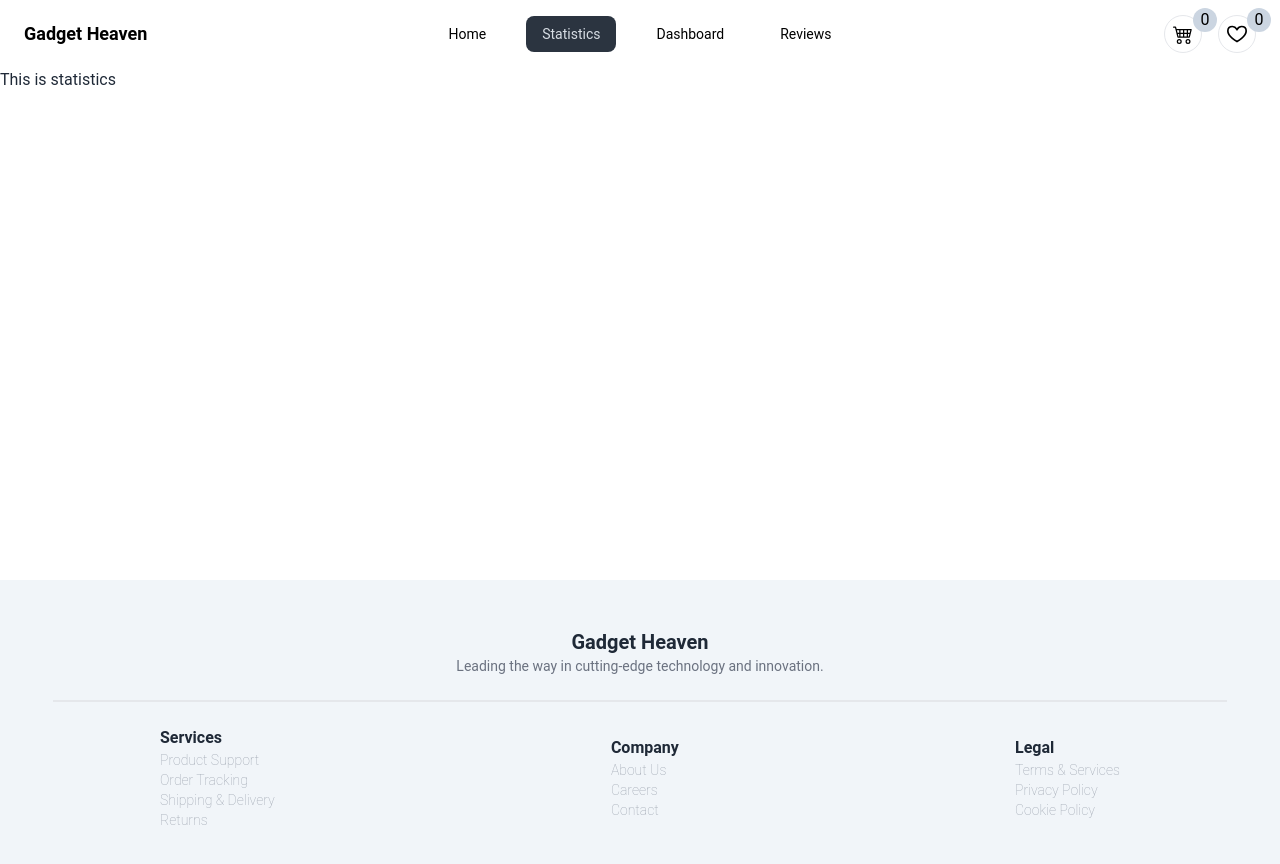
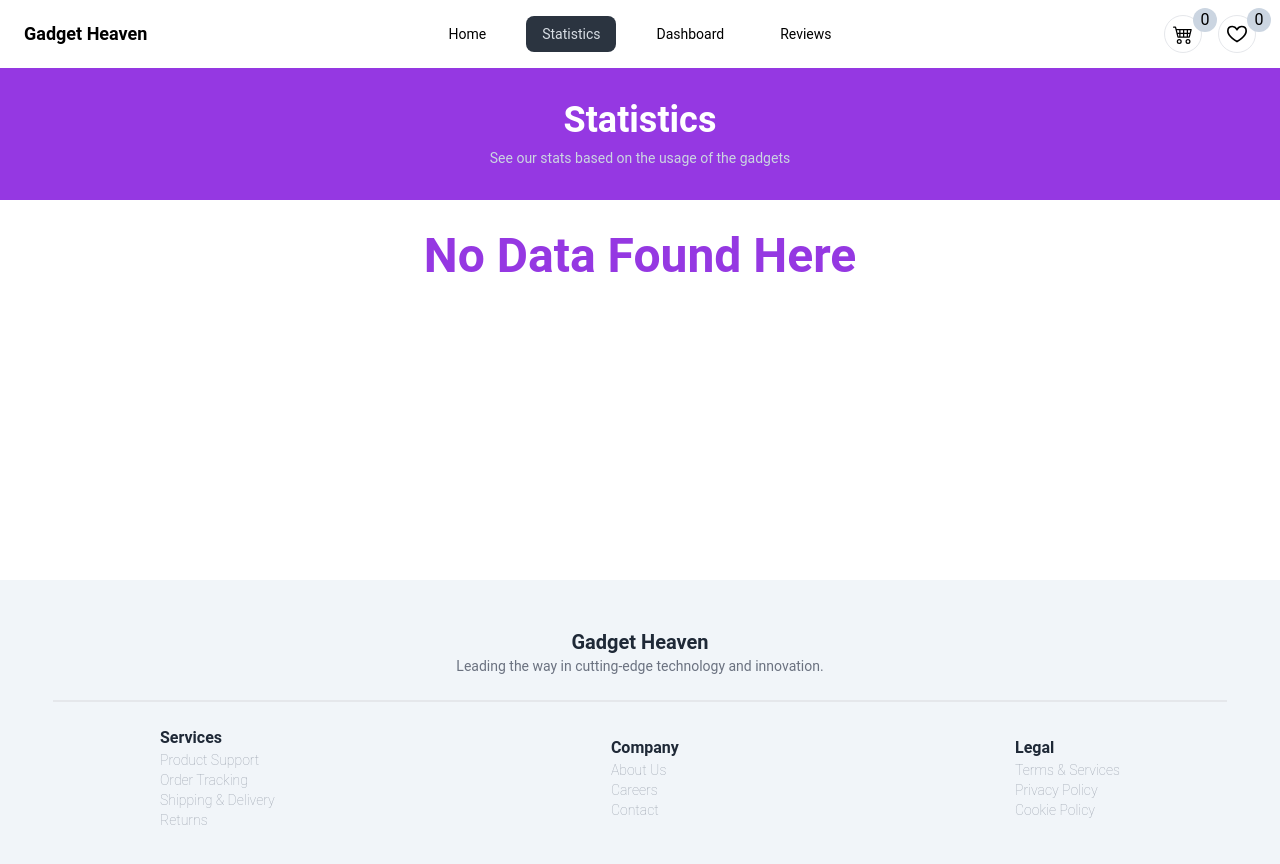
Before and after one commit to programming-hero-web-course-4/b10a8-gadget-heaven-ahbab-zaman, a React (Vite) app: page /statistics in a window 1280 px wide. Shown: the top 864 px of the page. Built offline with nearby package versions, Linux system fonts and the light colour scheme.

Commit message:
finish the review and stats section

```diff
--- /dev/null
+++ b/src/Components/Review/Review.jsx
@@ -0,0 +1,28 @@
+import { SlUserFollowing } from "react-icons/sl";
+
+const Review = ({ item }) => {
+  console.log(item);
+  const { product_title, product_image, rating,
+    specification } = item;
+  return (
+    <div>
+      <div className="hero">
+        <div className="hero-content flex-col lg:flex-row">
+          <img
+            src={product_image}
+            className="max-w-sm rounded-lg shadow-2xl"
+          />
+          <div>
+            <h1 className="text-3xl font-bold">{product_title}</h1>
+            <p className="py-4 text-gray-500"><span className="text-black text-lg font-semibold">Customer Review</span>: I recently bought the  and I am absolutely thrilled with its performance. The design is sleek, and it feels premium right out of the box. The {
+                specification.map(spec => <span>{spec},</span>)
+                } is outstanding—it's exactly what I was hoping for! Setting it up was super simple, and it's packed with features that make my day-to-day tasks so much easier. For anyone who's on the fence, I'd definitely recommend giving it a try. It's worth every penny!"</p>
+           <p className="text-gray-500"><span className="text-black text-lg font-semibold">Rating</span>: {rating}</p>
+          </div>
+        </div>
+      </div>
+    </div>
+  );
+};
+
+export default Review;
--- a/src/Components/Reviews/Reviews.jsx
+++ b/src/Components/Reviews/Reviews.jsx
@@ -1,12 +1,30 @@
+import { useLoaderData } from "react-router-dom";
 import Title from "../Title/Title";
+import Review from "../Review/Review";
 
 const Reviews = () => {
-    Title("Reviews")
-    return (
-        <div>
+    const user = useLoaderData()
+  Title("Reviews");
+  return (
+    <div>
+      <div className="bg-[#9538E2] py-8">
+        <div className="space-y-2 text-center w-1/2 mx-auto">
+          <h1 className="text-4xl text-white font-bold">Reviews</h1>
+          <p className="text-sm text-slate-300">
+            See our customer review based on their personal opinion.
+          </p>
+        </div>
+        </div>
 
+    {/* review section */}
+        <div className="space-y-4 w-11/12 mx-auto py-6">
+            {
+                user.map(item => <Review item={item} key={item.id}></Review>)
+            }
         </div>
-    );
+
+    </div>
+  );
 };
 
 export default Reviews;
--- a/src/Components/Statistics/Statistics.jsx
+++ b/src/Components/Statistics/Statistics.jsx
@@ -1,12 +1,25 @@
 import Title from "../Title/Title";
 
 const Statistics = () => {
-    Title("Statistics")
-    return (
-        <div>
-            This is statistics
+  Title("Statistics");
+  return (
+    <div>
+      <div className="bg-[#9538E2] py-8">
+        <div className="space-y-2 text-center w-1/2 mx-auto">
+          <h1 className="text-4xl text-white font-bold">
+            Statistics
+          </h1>
+          <p className="text-sm text-slate-300">
+            See our stats based on the usage of the gadgets
+          </p>
         </div>
-    );
+      </div>
+
+      <div>
+        <h3 className="text-[#9538E2] text-5xl font-semibold text-center py-8">No Data Found Here</h3>
+      </div>
+    </div>
+  );
 };
 
 export default Statistics;
--- a/src/main.jsx
+++ b/src/main.jsx
@@ -45,6 +45,7 @@ const router = createBrowserRouter([
       {
         path: "/reviews",
         element: <Reviews></Reviews>,
+        loader: () => fetch(`../gadgets.json`),
       },
       {
         path: "/details/:product_id",
```
